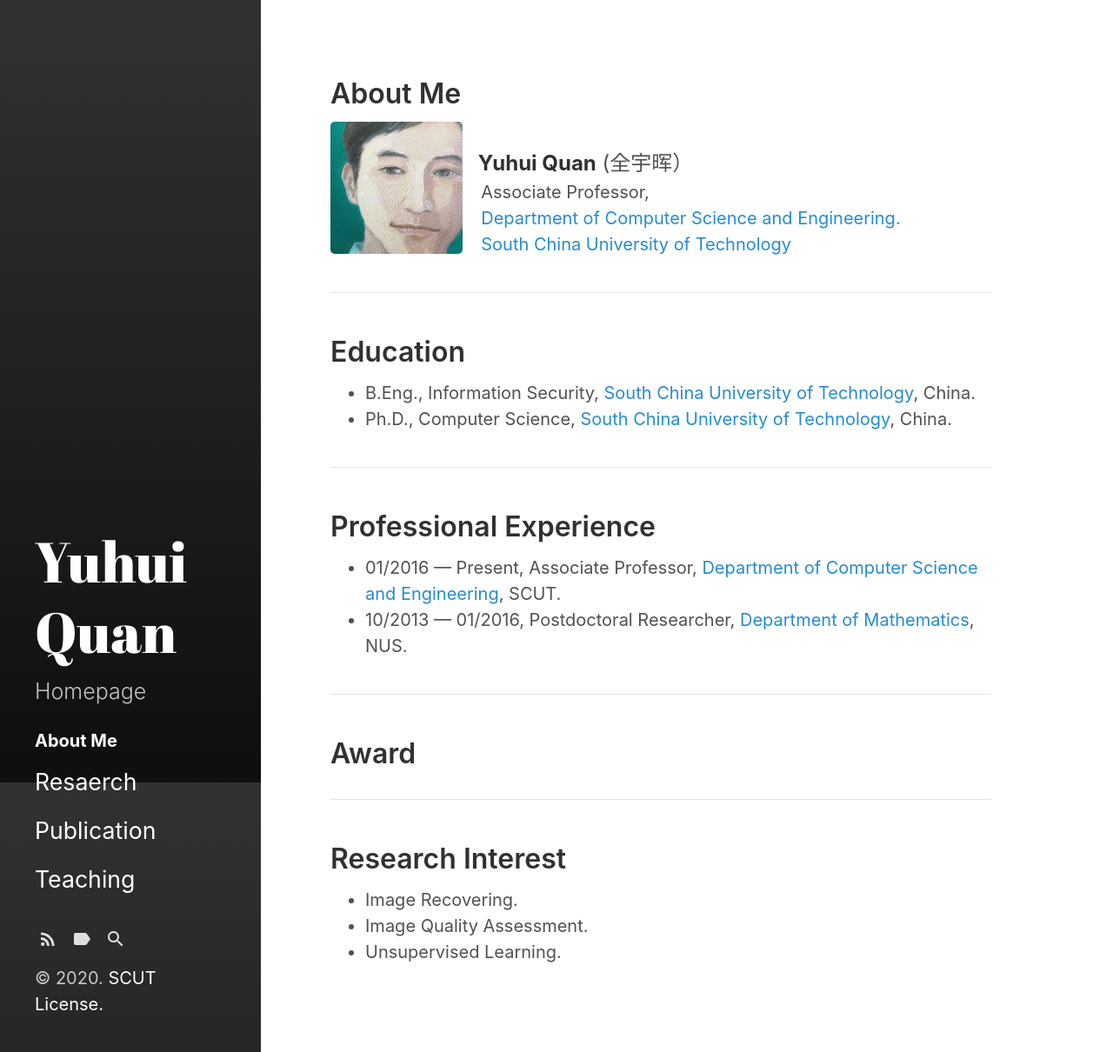
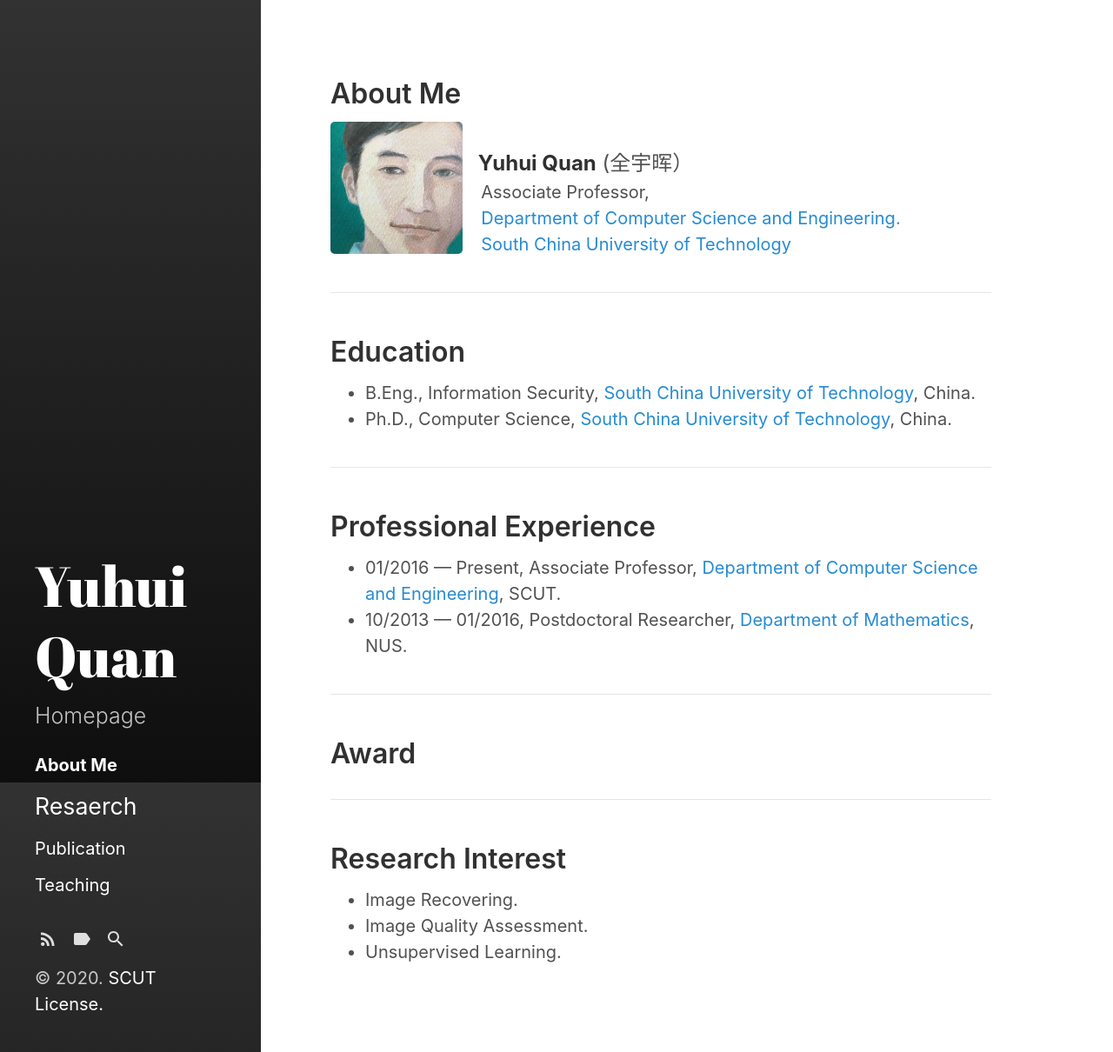
Before and after one commit to Dofboom/Dofboom.github.io, a Jekyll site: the page built from index.html, in a window 1280 px wide and 1210 px high. Shown: the whole window at 87% size. Built offline with Jekyll 4.4.1, drawn with Linux system fonts in a browser that asks for light colours; the list of posts is cut into pages by our own code.

Commit message:
Update category-links.html

```diff
--- a/_includes/category-links.html
+++ b/_includes/category-links.html
@@ -6,7 +6,7 @@
   {% if node.title != null %}
     {% if node.layout == "category" %}
       <a class="category-link {% if page.url == node.url %} active{% endif %}"
-          href="{{ node.url | relative_url }}"><font size=6>{{ node.title }}</font></a>
+          href="{{ node.url | relative_url }}"><font size=5>{{ node.title }}</font></a>
     {% endif %}
   {% endif %}
 {% endfor %}
```
